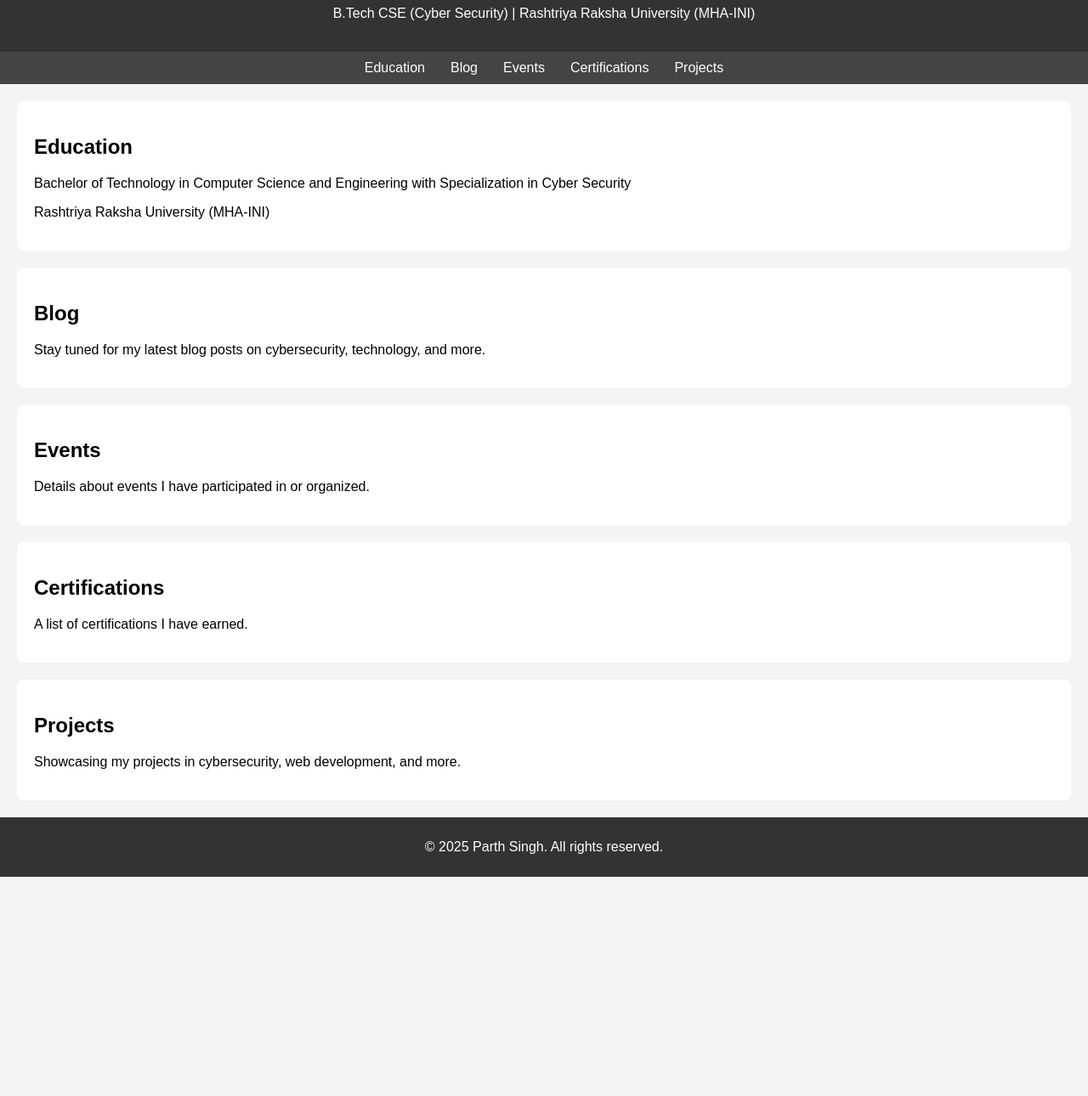
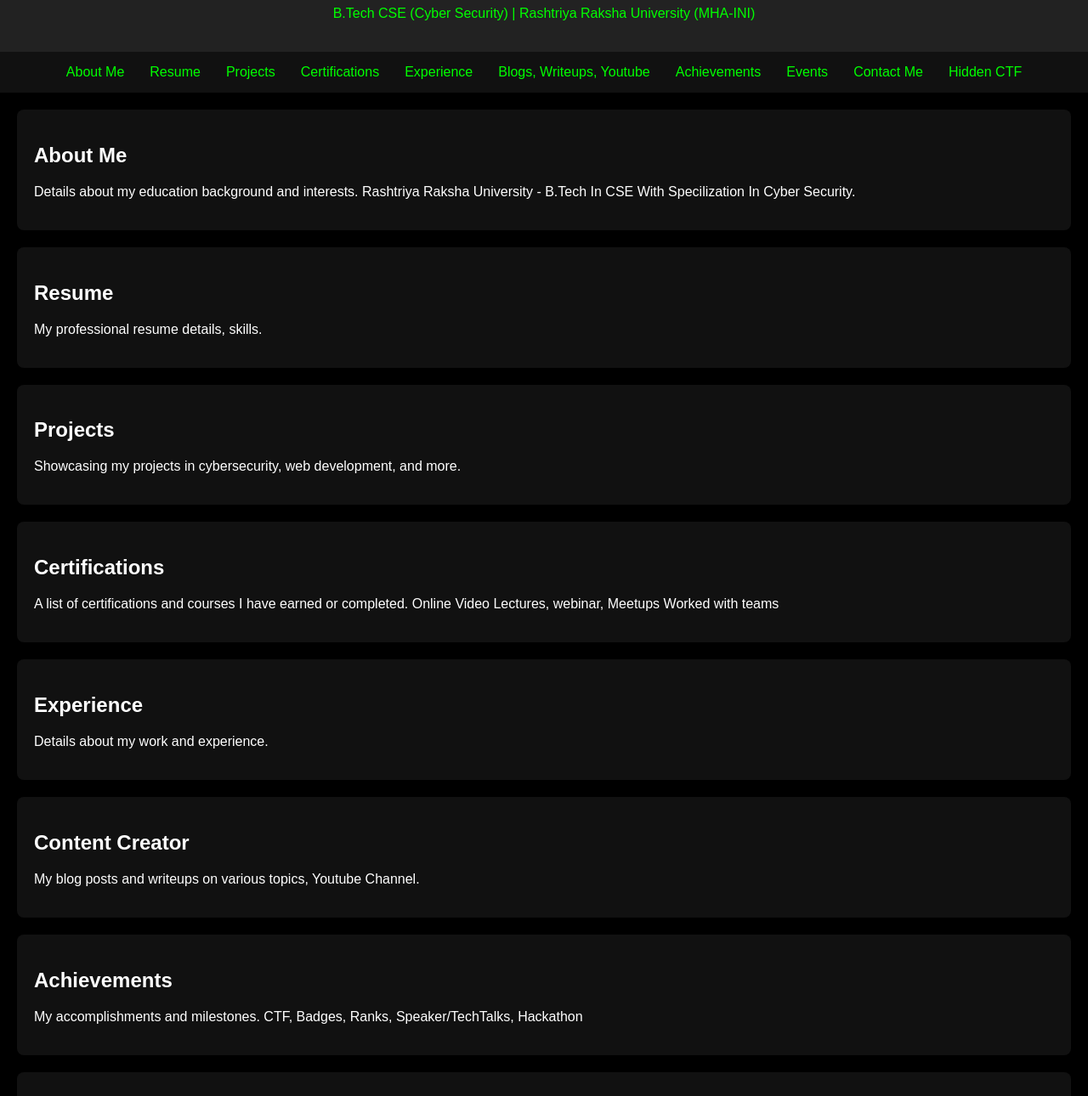
Before and after one commit to parthysingh/Portfolio-Website, a plain HTML site: page index.html in a window 1280 px wide. Shown: the part 93-1383 px from the top of the page at 85% size. Before the commit the page ends 1125 px from the top, so only its background shows below. Drawn offline with Linux system fonts and the light colour scheme.

Commit message:
Update index.html

```diff
--- a/index.html
+++ b/index.html
@@ -5,12 +5,12 @@
     <meta name="viewport" content="width=device-width, initial-scale=1.0">
     <title>Parth Singh - Portfolio</title>
     <style>
-        body { font-family: Arial, sans-serif; margin: 0; padding: 0; background: #f4f4f4; }
-        header { background: #333; color: white; padding: 20px; text-align: center; }
-        nav { display: flex; justify-content: center; background: #444; padding: 10px; }
-        nav a { color: white; margin: 0 15px; text-decoration: none; }
-        section { padding: 20px; background: white; margin: 20px; border-radius: 8px; }
-        footer { text-align: center; padding: 10px; background: #333; color: white; margin-top: 20px; }
+        body { font-family: Arial, sans-serif; margin: 0; padding: 0; background: #000; color: white; }
+        header { background: #222; color: #0f0; padding: 20px; text-align: center; width: 100%; box-sizing: border-box; }
+        nav { display: flex; justify-content: center; background: #111; padding: 10px; flex-wrap: wrap; }
+        nav a { color: #0f0; margin: 5px 15px; text-decoration: none; }
+        section { padding: 20px; background: #111; margin: 20px; border-radius: 8px; color: white; }
+        footer { text-align: center; padding: 10px; background: #222; color: #0f0; margin-top: 20px; width: 100%; box-sizing: border-box; }
     </style>
 </head>
 <body>
@@ -19,32 +19,56 @@
         <p>B.Tech CSE (Cyber Security) | Rashtriya Raksha University (MHA-INI)</p>
     </header>
     <nav>
-        <a href="#education">Education</a>
-        <a href="#blog">Blog</a>
+        <a href="#about">About Me</a>
+        <a href="#resume">Resume</a>
+        <a href="#projects">Projects</a>
+        <a href="#certifications">Certifications</a>
+        <a href="#experience">Experience</a>
+        <a href="#content">Blogs, Writeups, Youtube</a>
+        <a href="#achievements">Achievements</a>
         <a href="#events">Events</a>
-        <a href="#certifications">Certifications</a>
-        <a href="#projects">Projects</a>
+        <a href="#contact">Contact Me</a>
+        <a href="#ctf">Hidden CTF</a>
     </nav>
-    <section id="education">
-        <h2>Education</h2>
-        <p>Bachelor of Technology in Computer Science and Engineering with Specialization in Cyber Security</p>
-        <p>Rashtriya Raksha University (MHA-INI)</p>
+    <section id="about">
+        <h2>About Me</h2>
+        <p>Details about my education background and interests. Rashtriya Raksha University - B.Tech In CSE With Specilization In Cyber Security.</p>
     </section>
-    <section id="blog">
-        <h2>Blog</h2>
-        <p>Stay tuned for my latest blog posts on cybersecurity, technology, and more.</p>
+    <section id="resume">
+        <h2>Resume</h2>
+        <p>My professional resume details, skills.</p>
+    </section>
+    <section id="projects">
+        <h2>Projects</h2>
+        <p>Showcasing my projects in cybersecurity, web development, and more.</p>
+    </section>
+    <section id="certifications">
+        <h2>Certifications</h2>
+        <p>A list of certifications and courses I have earned or completed. Online Video Lectures, webinar, Meetups Worked with teams</p>
+    </section>
+    <section id="experience">
+        <h2>Experience</h2>
+        <p>Details about my work and experience.</p>
+    </section>
+    <section id="content">
+        <h2>Content Creator</h2>
+        <p>My blog posts and writeups on various topics, Youtube Channel.</p>
+    </section>
+    <section id="achievements">
+        <h2>Achievements</h2>
+        <p>My accomplishments and milestones. CTF, Badges, Ranks, Speaker/TechTalks, Hackathon </p>
     </section>
     <section id="events">
         <h2>Events</h2>
         <p>Details about events I have participated in or organized.</p>
     </section>
-    <section id="certifications">
-        <h2>Certifications</h2>
-        <p>A list of certifications I have earned.</p>
+    <section id="contact">
+        <h2>Contact Me</h2>
+        <p>How to reach me.</p>
     </section>
-    <section id="projects">
-        <h2>Projects</h2>
-        <p>Showcasing my projects in cybersecurity, web development, and more.</p>
+    <section id="ctf">
+        <h2>Hidden CTF</h2>
+        <p>A hidden CTF in this website.</p>
     </section>
     <footer>
         <p>&copy; 2025 Parth Singh. All rights reserved.</p>
```
